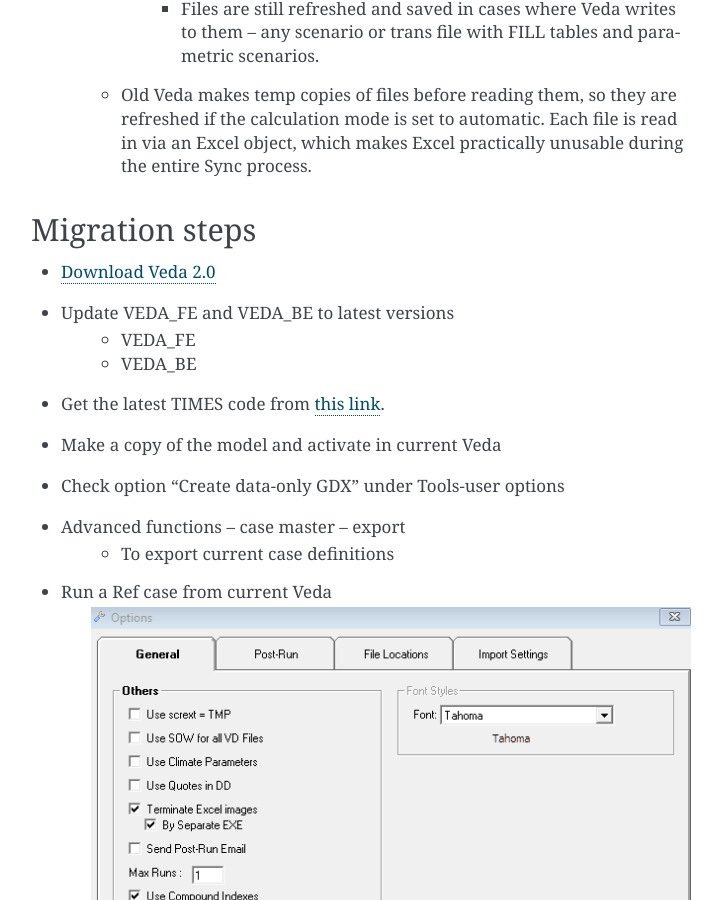
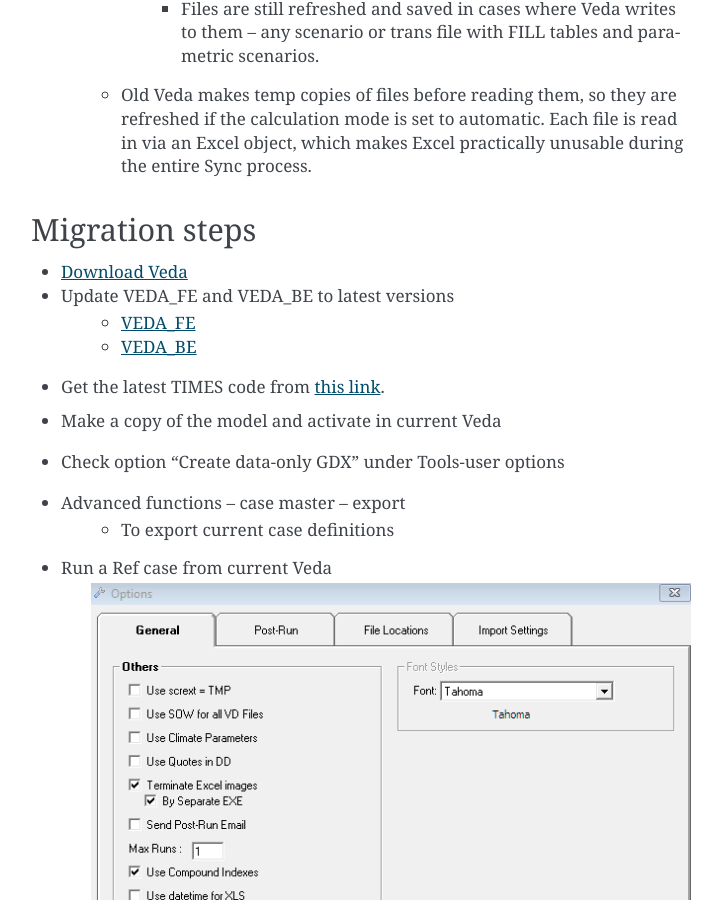
Before and after one commit to kanors-emr/Veda-documentation, a Sphinx documentation site: the page built from docs/source/pages/Migration.rst, in a window 1280 px wide and 900 px high, scrolled down 2033 px. Shown: the whole window, without its empty margins (389-1111 px from the left). Built offline with Sphinx 7.4.7, drawn with Linux system fonts in a browser that asks for light colours; some of the changed lines change nothing that is shown.

Commit message:
links to last versions of VEDA_FE/BE
in migration section

```diff
--- a/docs/source/pages/Migration.rst
+++ b/docs/source/pages/Migration.rst
@@ -49,11 +49,26 @@
 
 Migration steps
 ================
-• `Download Veda 2.0 <https://github.com/kanors-emr/Veda2.0-Installation>`_
+
+• .. raw:: html
+
+    <a href="https://github.com/kanors-emr/Veda2.0-Installation" target="_blank">Download Veda</a>
+
 • Update VEDA_FE and VEDA_BE to latest versions
-    * VEDA_FE
-    * VEDA_BE
-• Get the latest TIMES code from `this link <https://github.com/etsap-TIMES/TIMES_model>`_.
+    * .. raw:: html
+
+        <a href="https://www.dropbox.com/s/20me6y0lrbajqga/VEDA_FE450838.zip?dl=0" target="_blank">VEDA_FE</a>
+
+    * .. raw:: html
+
+        <a href="https://www.dropbox.com/s/khqdvr69ak1v0cu/VEDA_BE4902022.zip?dl=0" target="_blank">VEDA_BE</a>
+
+• Get the latest TIMES code from |times code link|.
+
+.. |times code link| raw:: html
+
+         <a href="https://github.com/etsap-TIMES/TIMES_model" target="_blank">this link</a>
+
 • Make a copy of the model and activate in current Veda
 • Check option “Create data-only GDX” under Tools-user options
 • Advanced functions – case master – export
```
